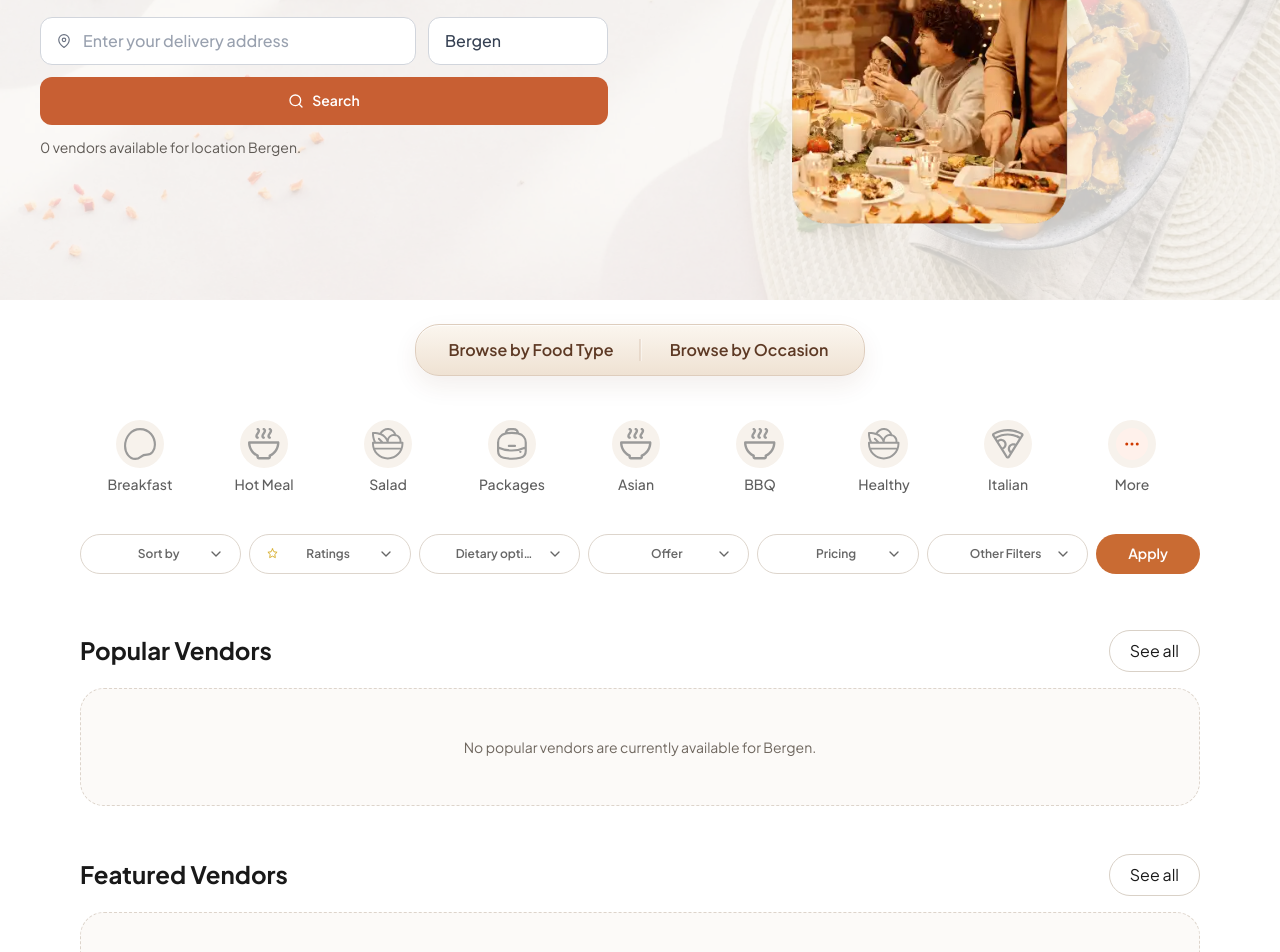
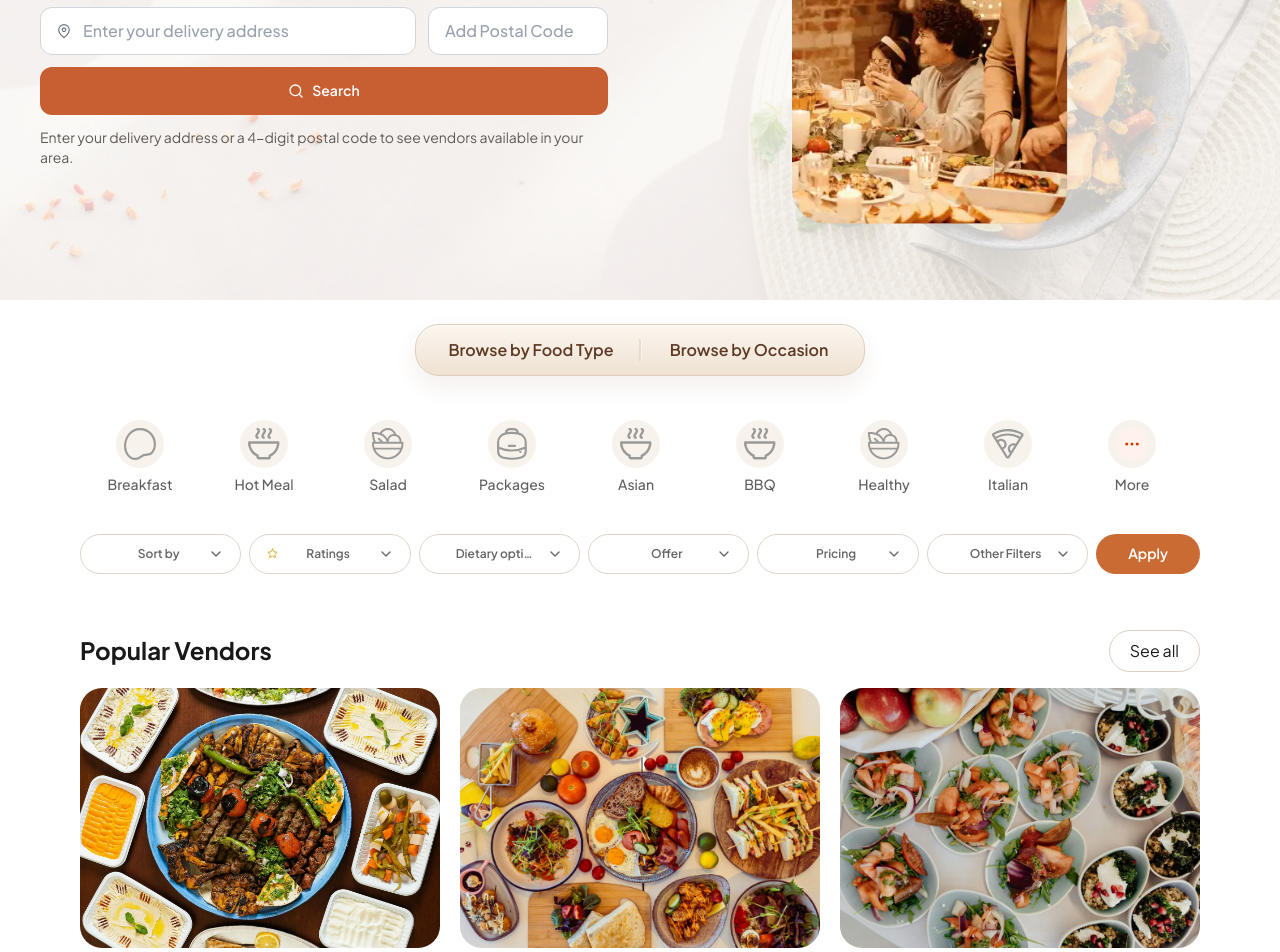
Before and after one commit to MuhammadNoumanAfzal/catering-bestilling-no, a React (Vite) app: page / in a window 1280 px wide. Shown: the part 500-1452 px from the top of the page. Built offline with nearby package versions, Linux system fonts and the light colour scheme.

Commit message:
feat: refactor location handling to use postal code instead of location value in BrowseFiltersContext and related components

```diff
--- a/src/app/context/BrowseFiltersContext.jsx
+++ b/src/app/context/BrowseFiltersContext.jsx
@@ -5,7 +5,7 @@ const BrowseFiltersContext = createContext(null);
 export function BrowseFiltersProvider({ children }) {
   const [attendeeCount, setAttendeeCount] = useState(0);
   const [eventName, setEventName] = useState("");
-  const [locationValue, setLocationValue] = useState("Bergen");
+  const [locationValue, setLocationValue] = useState("");
   const [deliveryAddress, setDeliveryAddress] = useState("");
   const [deliveryDate, setDeliveryDate] = useState(null);
   const [deliveryTime, setDeliveryTime] = useState("");
--- a/src/features/home/components/HeroSection.jsx
+++ b/src/features/home/components/HeroSection.jsx
@@ -4,8 +4,8 @@ import HomeNavbar from "./HomeNavbar";
 export default function HeroSection({
   deliveryAddress,
   onDeliveryAddressChange,
-  locationValue,
-  onLocationChange,
+  postalCode,
+  onPostalCodeChange,
   availableVendorCount,
 }) {
   return (
@@ -48,9 +48,11 @@ export default function HeroSection({
 
                 <input
                   type="text"
-                  value={locationValue}
-                  onChange={(event) => onLocationChange?.(event.target.value)}
-                  placeholder="Add Location or Postal Code"
+                  inputMode="numeric"
+                  maxLength={4}
+                  value={postalCode}
+                  onChange={(event) => onPostalCodeChange?.(event.target.value)}
+                  placeholder="Add Postal Code"
                   className="type-para h-12 rounded-xl border border-gray-300 bg-white px-4 text-gray-700 outline-none placeholder:text-gray-400 transition focus-within:border-[#e98c65] sm:w-[180px]"
                 />
               </div>
@@ -64,11 +66,15 @@ export default function HeroSection({
               </button>
 
               <p className="mt-3 text-sm text-[#5f5a55]">
-                {locationValue
+                {postalCode || deliveryAddress
                   ? `${availableVendorCount} vendor${
                       availableVendorCount === 1 ? "" : "s"
-                    } available for location ${locationValue}.`
-                  : "Enter a location or 4-digit postal code to see vendors available in your area."}
+                    } available for ${
+                      postalCode
+                        ? `postal code ${postalCode}`
+                        : `location ${deliveryAddress}`
+                    }.`
+                  : "Enter your delivery address or a 4-digit postal code to see vendors available in your area."}
               </p>
             </div>
           </div>
--- a/src/features/home/pages/HomePage.jsx
+++ b/src/features/home/pages/HomePage.jsx
@@ -1,4 +1,4 @@
-import { useMemo } from "react";
+import { useMemo, useState } from "react";
 import { useNavigate } from "react-router-dom";
 import HeroSection from "../components/HeroSection";
 import FoodBrowsePreviewSection from "../components/FoodBrowsePreviewSection";
@@ -25,27 +25,36 @@ export default function HomePage() {
     deliveryTime,
     locationValue,
     setDeliveryAddress,
-    setLocationValue,
   } = useBrowseFilters();
+  const [postalCode, setPostalCode] = useState("");
+  const normalizedPostalCode = postalCode.replace(/\D/g, "").slice(0, 4);
+  const activeHomeLocationFilter =
+    normalizedPostalCode || deliveryAddress.trim() || locationValue;
   const filteredPopularVendors = useMemo(() => {
-    const locationFiltered = filterVendorsByLocation(popularVendors, locationValue);
+    const locationFiltered = filterVendorsByLocation(
+      popularVendors,
+      activeHomeLocationFilter,
+    );
     return filterVendorsByDeliverySlot(
       locationFiltered,
       deliveryDate,
       deliveryTime,
     );
-  }, [deliveryDate, deliveryTime, locationValue]);
+  }, [activeHomeLocationFilter, deliveryDate, deliveryTime]);
   const filteredFeaturedVendors = useMemo(() => {
-    const locationFiltered = filterVendorsByLocation(featuredVendors, locationValue);
+    const locationFiltered = filterVendorsByLocation(
+      featuredVendors,
+      activeHomeLocationFilter,
+    );
     return filterVendorsByDeliverySlot(
       locationFiltered,
       deliveryDate,
       deliveryTime,
     );
-  }, [deliveryDate, deliveryTime, locationValue]);
+  }, [activeHomeLocationFilter, deliveryDate, deliveryTime]);
   const filteredPopularProducts = useMemo(
-    () => filterItemsByVendorLocation(popularProducts, locationValue),
-    [locationValue],
+    () => filterItemsByVendorLocation(popularProducts, activeHomeLocationFilter),
+    [activeHomeLocationFilter],
   );
   const availableVendorCount =
     filteredPopularVendors.length + filteredFeaturedVendors.length;
@@ -55,8 +64,8 @@ export default function HomePage() {
       <HeroSection
         deliveryAddress={deliveryAddress}
         onDeliveryAddressChange={setDeliveryAddress}
-        locationValue={locationValue}
-        onLocationChange={setLocationValue}
+        postalCode={normalizedPostalCode}
+        onPostalCodeChange={setPostalCode}
         availableVendorCount={availableVendorCount}
       />
       <FoodBrowsePreviewSection />
@@ -64,8 +73,8 @@ export default function HomePage() {
         title="Popular Vendors"
         vendors={filteredPopularVendors}
         emptyMessage={
-          locationValue
-            ? `No popular vendors are currently available for ${locationValue}.`
+          activeHomeLocationFilter
+            ? `No popular vendors are currently available for ${activeHomeLocationFilter}.`
             : undefined
         }
         onSeeAllClick={() => navigate("/vendors/popular")}
@@ -74,8 +83,8 @@ export default function HomePage() {
         title="Featured Vendors"
         vendors={filteredFeaturedVendors}
         emptyMessage={
-          locationValue
-            ? `No featured vendors are currently available for ${locationValue}.`
+          activeHomeLocationFilter
+            ? `No featured vendors are currently available for ${activeHomeLocationFilter}.`
             : undefined
         }
         onSeeAllClick={() => navigate("/vendors/featured")}
```
